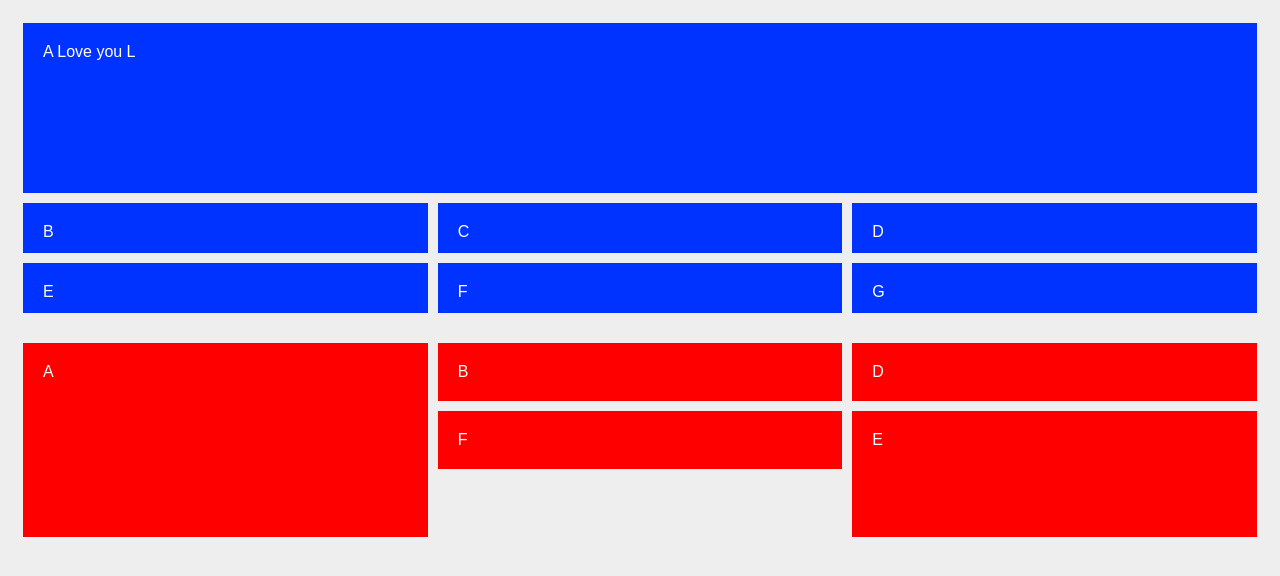
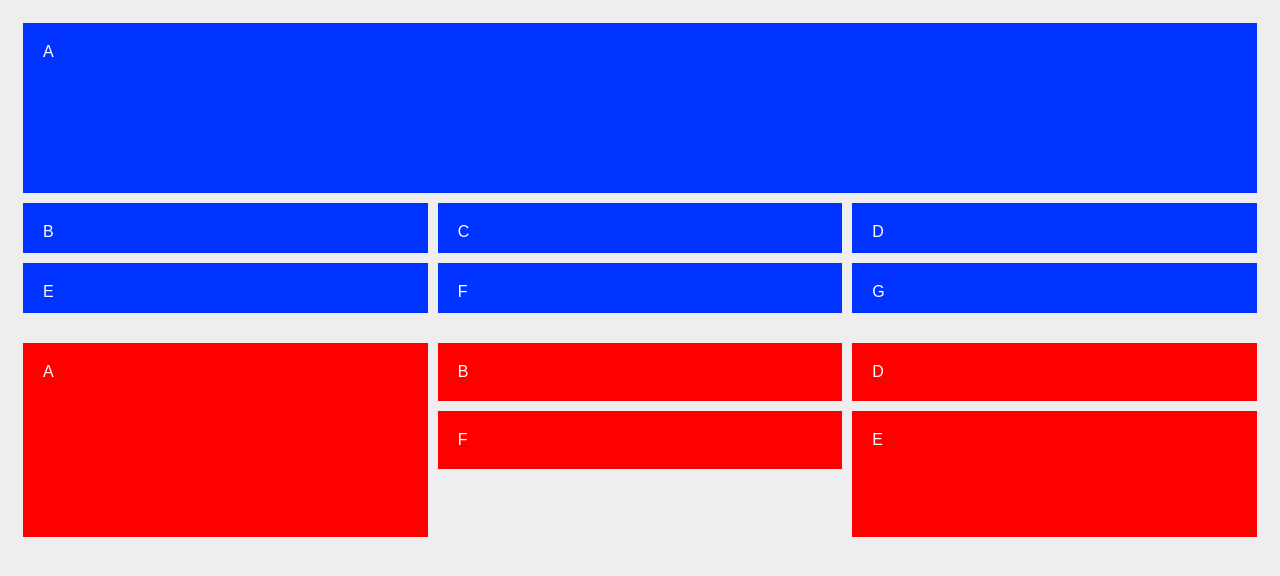
Before and after one commit to mtaibo/mtaibo.github.io, a plain HTML site: page index.html in a window 1280 px wide. Drawn offline with Linux system fonts and the light colour scheme.

Commit message:
Update index.html

```diff
--- a/index.html
+++ b/index.html
@@ -7,7 +7,7 @@
 </head>
 <body>
     <div class="grid">
-        <div class="element a">A Love you L</div>
+        <div class="element a">A</div>
         <div class="element">B</div>
         <div class="element">C</div>
         <div class="element">D</div>
```
